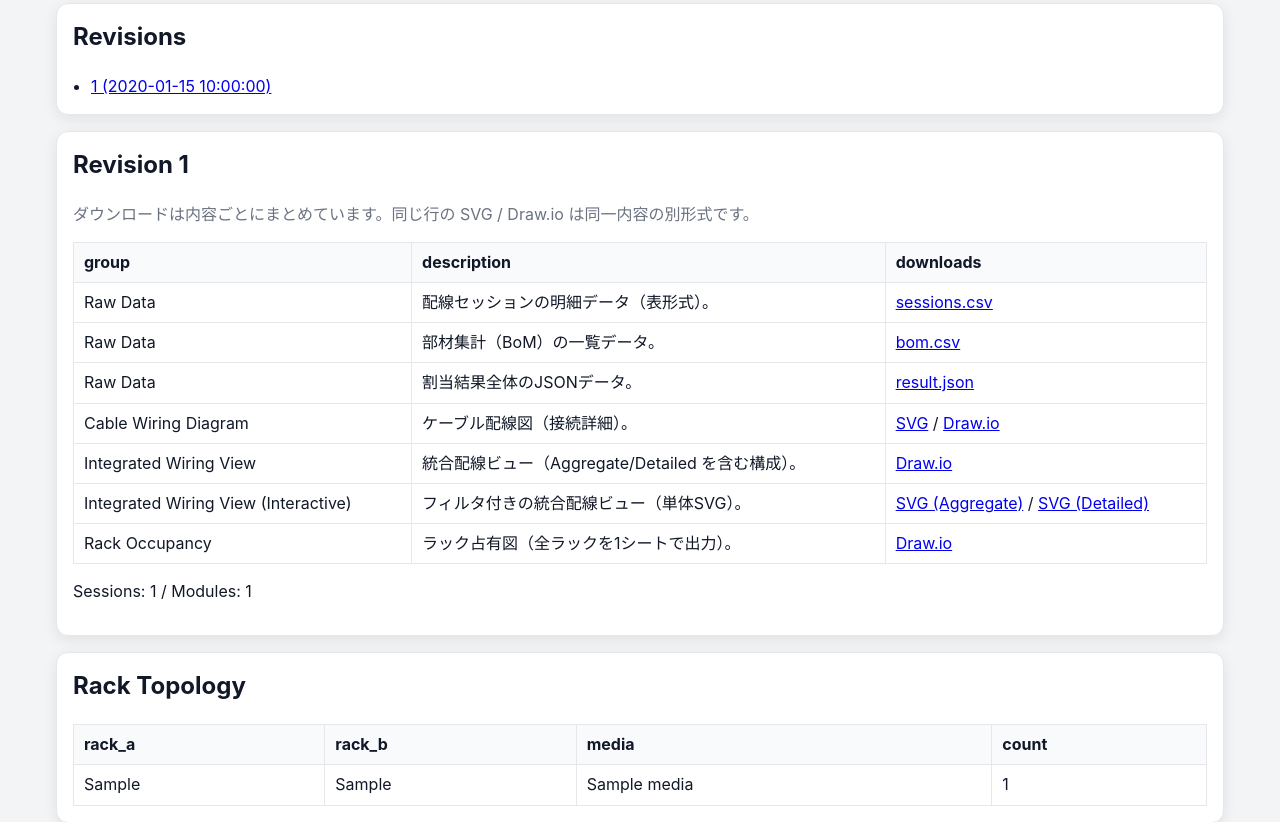
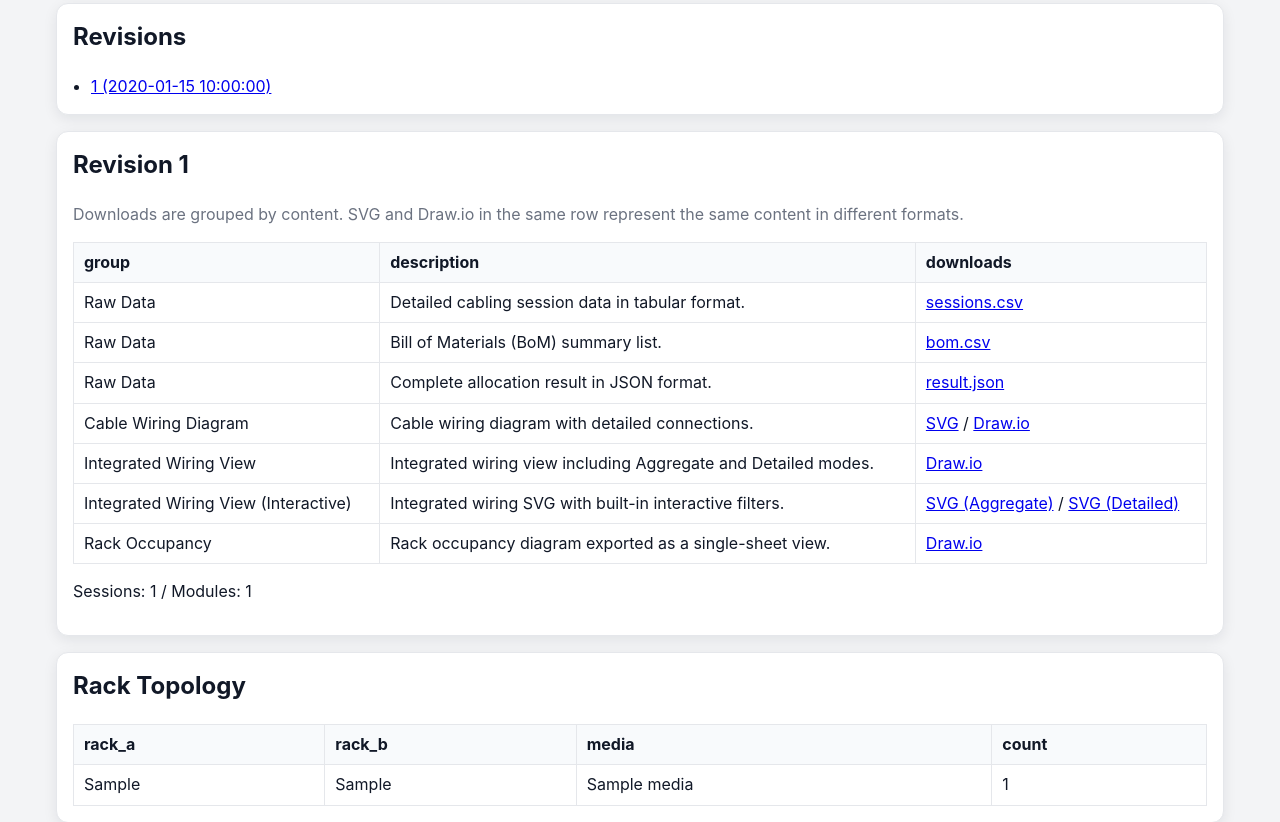
Before and after one commit to icecake0141/patchwork, a Flask app: template templates/project_detail.html in a window 1280 px wide. Shown: the part 231-1053 px from the top of the page. Run offline with Flask 3, Linux system fonts and the light colour scheme; the template is opened without the code that fills it: most values are stand-ins (such as "Sample title", 1, 10 or a date in 2020).

Commit message:
Translate export section descriptions to English

```diff
--- a/templates/project_detail.html
+++ b/templates/project_detail.html
@@ -19,27 +19,27 @@
 {% if chosen %}
 <div class="card">
 	<h2>Revision {{ chosen.revision_id }}</h2>
-	<p class="muted">ダウンロードは内容ごとにまとめています。同じ行の SVG / Draw.io は同一内容の別形式です。</p>
+	<p class="muted">Downloads are grouped by content. SVG and Draw.io in the same row represent the same content in different formats.</p>
 	<table>
 	<tr><th>group</th><th>description</th><th>downloads</th></tr>
 	<tr>
 		<td>Raw Data</td>
-		<td>配線セッションの明細データ（表形式）。</td>
+		<td>Detailed cabling session data in tabular format.</td>
 		<td><a href="/revisions/{{ chosen.revision_id }}/export/sessions.csv">sessions.csv</a></td>
 	</tr>
 	<tr>
 		<td>Raw Data</td>
-		<td>部材集計（BoM）の一覧データ。</td>
+		<td>Bill of Materials (BoM) summary list.</td>
 		<td><a href="/revisions/{{ chosen.revision_id }}/export/bom.csv">bom.csv</a></td>
 	</tr>
 	<tr>
 		<td>Raw Data</td>
-		<td>割当結果全体のJSONデータ。</td>
+		<td>Complete allocation result in JSON format.</td>
 		<td><a href="/revisions/{{ chosen.revision_id }}/export/result.json">result.json</a></td>
 	</tr>
 	<tr>
 		<td>Cable Wiring Diagram</td>
-		<td>ケーブル配線図（接続詳細）。</td>
+		<td>Cable wiring diagram with detailed connections.</td>
 		<td>
 			<a href="/revisions/{{ chosen.revision_id }}/export/wiring.svg">SVG</a>
 			 /
@@ -48,12 +48,12 @@
 	</tr>
 	<tr>
 		<td>Integrated Wiring View</td>
-		<td>統合配線ビュー（Aggregate/Detailed を含む構成）。</td>
+		<td>Integrated wiring view including Aggregate and Detailed modes.</td>
 		<td><a href="/revisions/{{ chosen.revision_id }}/export/integrated_wiring.drawio">Draw.io</a></td>
 	</tr>
 	<tr>
 		<td>Integrated Wiring View (Interactive)</td>
-		<td>フィルタ付きの統合配線ビュー（単体SVG）。</td>
+		<td>Integrated wiring SVG with built-in interactive filters.</td>
 		<td>
 			<a href="/revisions/{{ chosen.revision_id }}/export/integrated_wiring_interactive.svg?mode=aggregate">SVG (Aggregate)</a>
 			 /
@@ -62,7 +62,7 @@
 	</tr>
 	<tr>
 		<td>Rack Occupancy</td>
-		<td>ラック占有図（全ラックを1シートで出力）。</td>
+		<td>Rack occupancy diagram exported as a single-sheet view.</td>
 		<td><a href="/revisions/{{ chosen.revision_id }}/export/rack_occupancy.drawio">Draw.io</a></td>
 	</tr>
 	</table>
```
